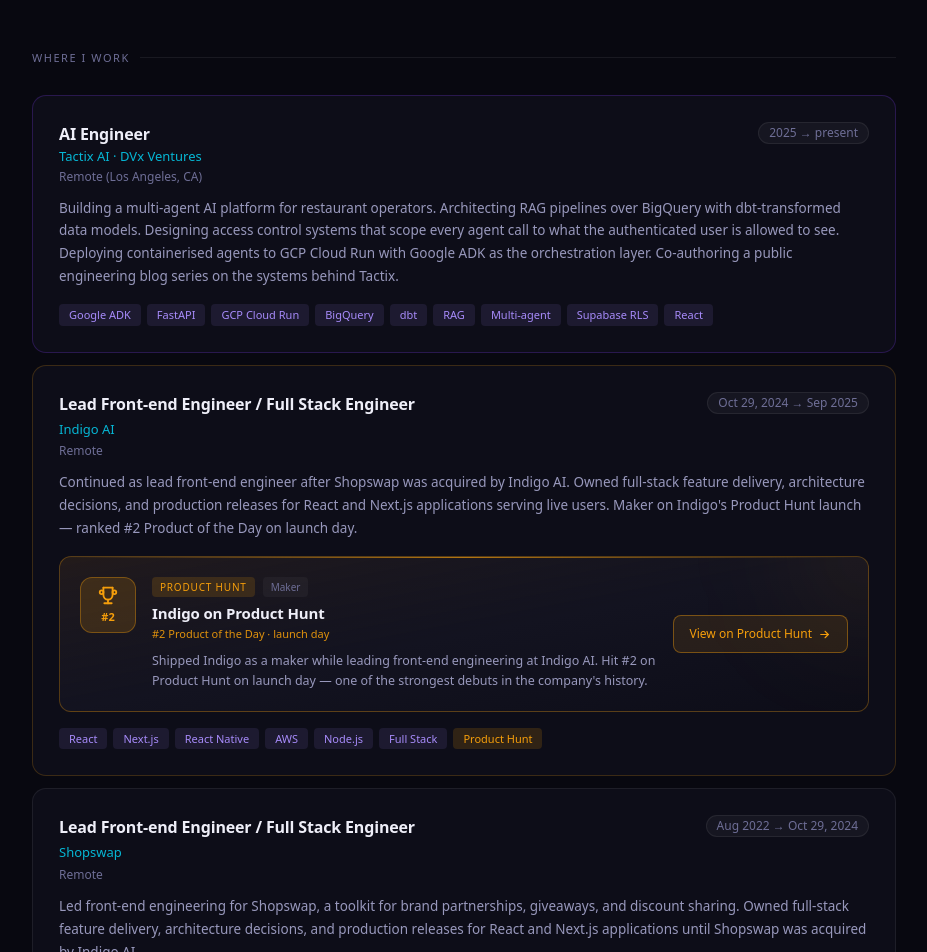
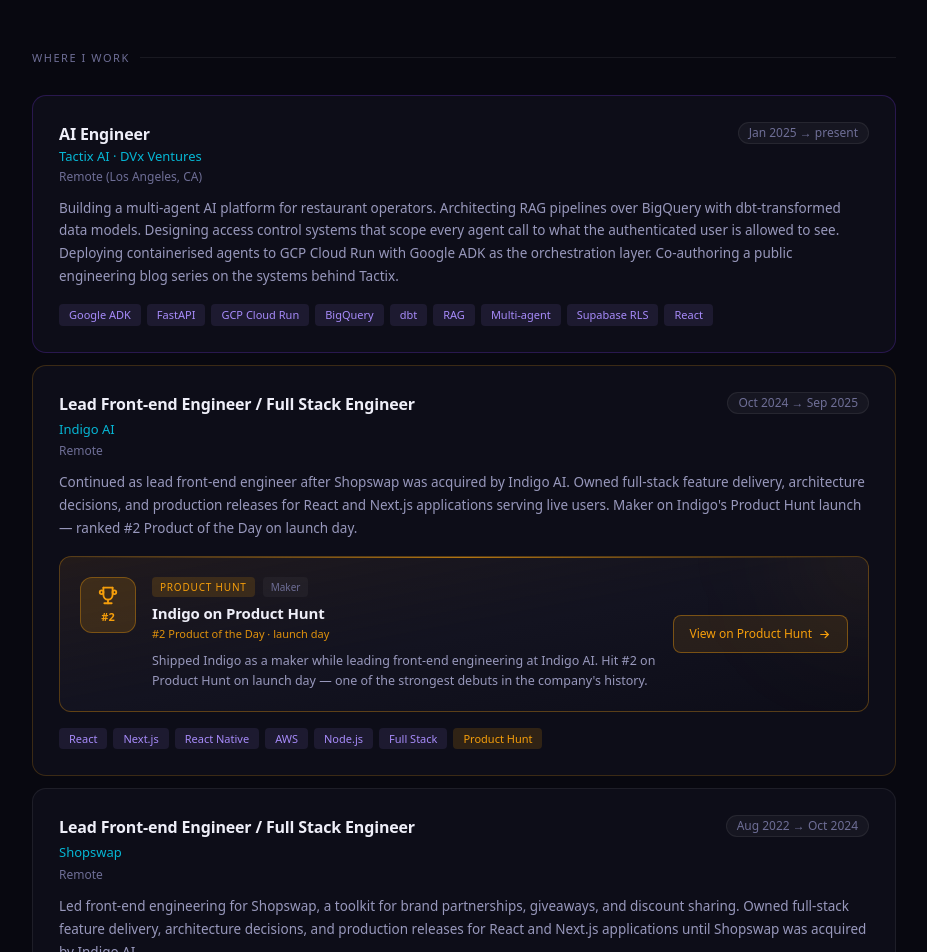
Before and after one commit to Sahejmaharjan1/PortfolioSahej, a Next.js app: page / in a window 1280 px wide. Shown: the part 1300-2252 px from the top of the page, without its empty margins (176-1103 px from the left). Built offline with nearby package versions, Linux system fonts and the light colour scheme.

Commit message:
Update CV files with corrected employment dates for Indigo AI and Shopswap; adjust job period format in portfolio and HTML files

```diff
--- a/public/sahej-cv-ats.html
+++ b/public/sahej-cv-ats.html
@@ -222,7 +222,7 @@
     </article>
 
     <article class="job">
-      <p class="job-head">Lead Frontend Engineer / Full Stack Engineer <span class="job-meta">| Indigo AI | Remote | Oct 29, 2024 - Sep 2025</span></p>
+      <p class="job-head">Lead Frontend Engineer / Full Stack Engineer <span class="job-meta">| Indigo AI | Remote | Oct 2024 - Sep 2025</span></p>
       <ul>
         <li>Continued as lead after Shopswap acquisition; owned React/Next.js architecture and production releases.</li>
         <li>Maker on Indigo Product Hunt launch, ranked #2 Product of the Day.</li>
@@ -230,7 +230,7 @@
     </article>
 
     <article class="job">
-      <p class="job-head">Lead Frontend Engineer / Full Stack Engineer <span class="job-meta">| Shopswap | Remote | Aug 2022 - Oct 29, 2024</span></p>
+      <p class="job-head">Lead Frontend Engineer / Full Stack Engineer <span class="job-meta">| Shopswap | Remote | Aug 2022 - Oct 2024</span></p>
       <ul>
         <li>Led frontend for brand partnership toolkit; owned architecture, coding standards, and production delivery.</li>
         <li>Full-stack feature delivery on React/Next.js until acquisition by Indigo AI.</li>
--- a/public/sahej-cv.html
+++ b/public/sahej-cv.html
@@ -378,7 +378,7 @@
             <div class="job-title">AI Engineer</div>
             <div class="job-company">Tactix AI · DVx Ventures</div>
           </div>
-          <div class="job-meta">2025 → present</div>
+          <div class="job-meta">Jan 2025 → present</div>
         </div>
         <div class="job-location">Remote (Los Angeles, CA)</div>
         <ul>
@@ -406,7 +406,7 @@
             <div class="job-title">Lead Front-end Engineer / Full Stack Engineer</div>
             <div class="job-company">Indigo AI</div>
           </div>
-          <div class="job-meta">Oct 29, 2024 → Sep 2025</div>
+          <div class="job-meta">Oct 2024 → Sep 2025</div>
         </div>
         <div class="job-location">Remote</div>
         <ul>
@@ -431,7 +431,7 @@
             <div class="job-title">Lead Front-end Engineer / Full Stack Engineer</div>
             <div class="job-company">Shopswap</div>
           </div>
-          <div class="job-meta">Aug 2022 → Oct 29, 2024</div>
+          <div class="job-meta">Aug 2022 → Oct 2024</div>
         </div>
         <div class="job-location">Remote</div>
         <ul>
--- a/scripts/generate-cv-docx.mjs
+++ b/scripts/generate-cv-docx.mjs
@@ -84,7 +84,7 @@
         ),
         ...jobBlock(
           "Lead Frontend Engineer / Full Stack Engineer",
-          "Indigo AI | Remote | Oct 29, 2024 - Sep 2025",
+          "Indigo AI | Remote | Oct 2024 - Sep 2025",
           [
             "Continued as lead after Shopswap acquisition; owned React/Next.js architecture and production releases.",
             "Maker on Indigo Product Hunt launch, ranked #2 Product of the Day.",
@@ -92,7 +92,7 @@
         ),
         ...jobBlock(
           "Lead Frontend Engineer / Full Stack Engineer",
-          "Shopswap | Remote | Aug 2022 - Oct 29, 2024",
+          "Shopswap | Remote | Aug 2022 - Oct 2024",
           [
             "Led frontend for brand partnership toolkit; owned architecture, coding standards, and production delivery.",
             "Full-stack feature delivery on React/Next.js until acquisition by Indigo AI.",
--- a/src/data/portfolio.ts
+++ b/src/data/portfolio.ts
@@ -71,7 +71,7 @@
   {
     title: "AI Engineer",
     company: "Tactix AI · DVx Ventures",
-    period: "2025 → present",
+    period: "Jan 2025 → present",
     location: "Remote (Los Angeles, CA)",
     description:
       "Building a multi-agent AI platform for restaurant operators. Architecting RAG pipelines over BigQuery with dbt-transformed data models. Designing access control systems that scope every agent call to what the authenticated user is allowed to see. Deploying containerised agents to GCP Cloud Run with Google ADK as the orchestration layer. Co-authoring a public engineering blog series on the systems behind Tactix.",
@@ -93,7 +93,7 @@
     company: "Indigo AI",
     companyUrl:
       "https://www.linkedin.com/company/getindigoai/posts/?feedView=all",
-    period: "Oct 29, 2024 → Sep 2025",
+    period: "Oct 2024 → Sep 2025",
     location: "Remote",
     description:
       "Continued as lead front-end engineer after Shopswap was acquired by Indigo AI. Owned full-stack feature delivery, architecture decisions, and production releases for React and Next.js applications serving live users. Maker on Indigo's Product Hunt launch — ranked #2 Product of the Day on launch day.",
@@ -121,7 +121,7 @@
     title: "Lead Front-end Engineer / Full Stack Engineer",
     company: "Shopswap",
     companyUrl: "https://www.linkedin.com/company/shopswap/about/",
-    period: "Aug 2022 → Oct 29, 2024",
+    period: "Aug 2022 → Oct 2024",
     location: "Remote",
     description:
       "Led front-end engineering for Shopswap, a toolkit for brand partnerships, giveaways, and discount sharing. Owned full-stack feature delivery, architecture decisions, and production releases for React and Next.js applications until Shopswap was acquired by Indigo AI.",
```
Also changed, not shown: 1 other file (tests, documents, lock files or other folders).
